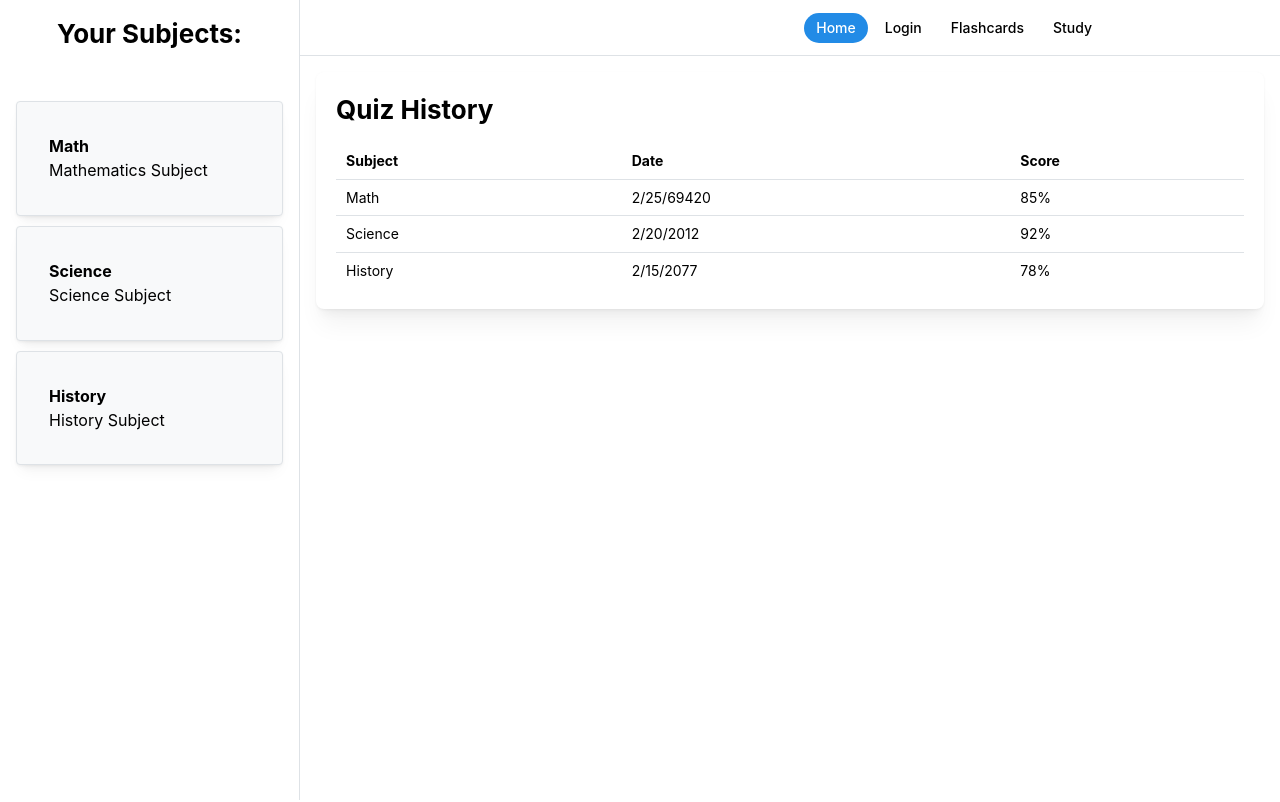
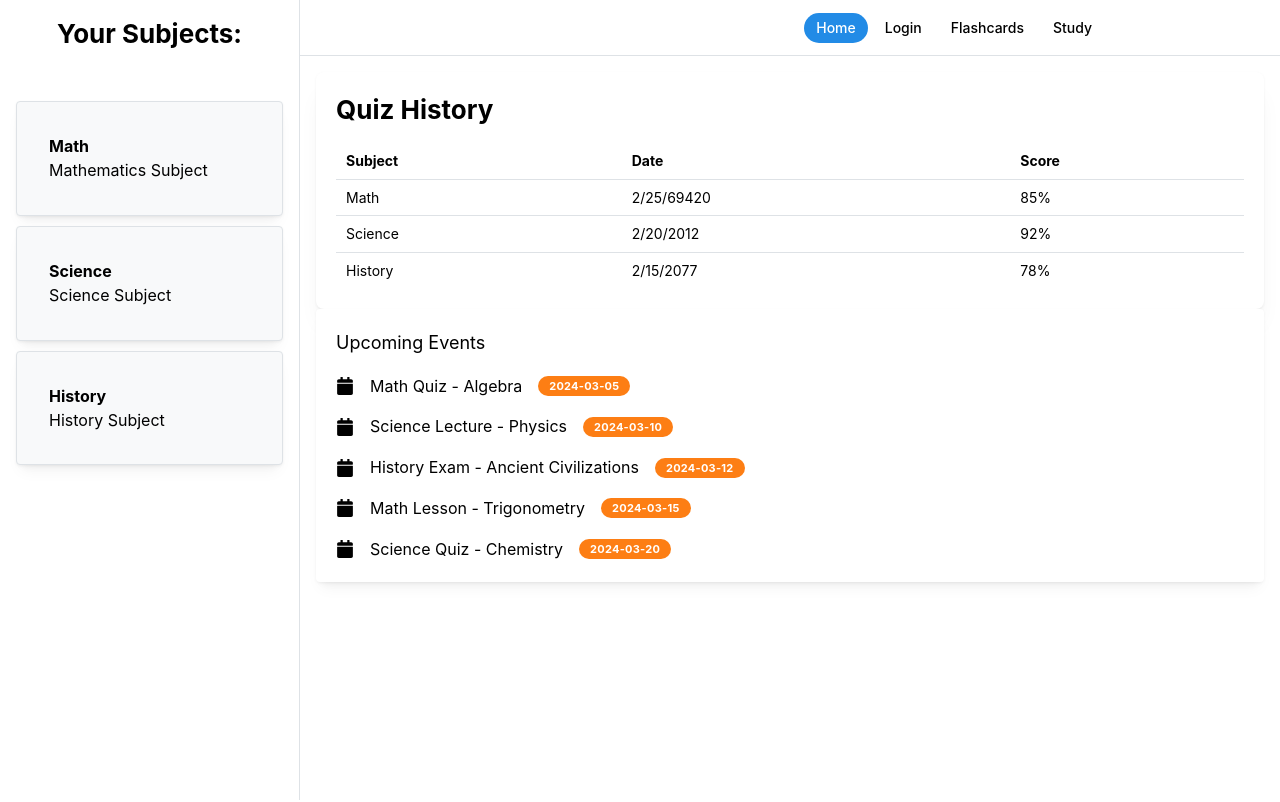
Before and after one commit to ZhengBenjamin/Flashify, a React (Vite) app in the folder client/: page /studyinterface in a window 1280 px wide. Shown: the top 802 px of the page. Built offline with nearby package versions, Linux system fonts and the light colour scheme; the HTML template or start-up script is replaced by a standard one.

Commit message:
Added Events

```diff
--- a/client/package.json
+++ b/client/package.json
@@ -33,6 +33,7 @@
     "icons-react": "^3.7.1",
     "react": "^18.3.1",
     "react-dom": "^18.3.1",
+    "react-icons": "^5.5.0",
     "react-router-dom": "^7.1.5",
     "recharts": "^2.15.0",
     "tabler": "^1.0.0"
--- /dev/null
+++ b/client/src/assets/components/jsx/Events.jsx
@@ -0,0 +1,19 @@
+import { Card, Text, Group, Badge } from '@mantine/core';
+import { FaCalendar } from "react-icons/fa";
+
+export default function Events({ events }) {
+  return (
+    <Card shadow="sm" p="lg">
+      <Text size="lg" weight={500}>Upcoming Events</Text>
+      {events.map((event, index) => (
+        <Group key={index} position="apart" mt="md">
+          <Group>
+            <FaCalendar size={18} />
+            <Text>{event.name}</Text>
+          </Group>
+          <Badge color="orange">{event.date}</Badge>
+        </Group>
+      ))}
+    </Card>
+  );
+}
--- a/client/src/assets/pages/Study.jsx
+++ b/client/src/assets/pages/Study.jsx
@@ -3,6 +3,7 @@ import { useDisclosure } from '@mantine/hooks';
 import Header from '../components/jsx/Header';
 import SubjectNavbar from '../components/jsx/SubjectNavbar';
 import QuizHistory from '../components/jsx/QuizHistory';
+import Events from '../components/jsx/Events';
 
 // TODO: Link to DB both are example data
 const subjects = [
@@ -16,6 +17,45 @@ const quizHistory = [
   { subject: 'Science', date: '2012-02-20', score: 92 },
   { subject: 'History', date: '2077-02-15', score: 78 },
 ];
+
+const events = [
+  {
+    name: 'Math Quiz - Algebra',
+    date: '2024-03-05',
+    time: '10:00 AM',
+    description: 'Test your knowledge of Algebraic equations.',
+    location: 'Online',
+  },
+  {
+    name: 'Science Lecture - Physics',
+    date: '2024-03-10',
+    time: '2:00 PM',
+    description: 'Join us for a detailed lecture on the basics of Physics.',
+    location: 'Room 203',
+  },
+  {
+    name: 'History Exam - Ancient Civilizations',
+    date: '2024-03-12',
+    time: '1:00 PM',
+    description: 'Final exam covering Ancient Civilizations.',
+    location: 'Online',
+  },
+  {
+    name: 'Math Lesson - Trigonometry',
+    date: '2024-03-15',
+    time: '11:00 AM',
+    description: 'Learn the fundamentals of Trigonometry and its applications.',
+    location: 'Room 101',
+  },
+  {
+    name: 'Science Quiz - Chemistry',
+    date: '2024-03-20',
+    time: '9:00 AM',
+    description: 'Test your knowledge of the periodic table and chemical reactions.',
+    location: 'Online',
+  },
+];
+
 
 export default function Study() {
   const [opened, { toggle }] = useDisclosure();
@@ -39,6 +79,7 @@ export default function Study() {
 
         {/* Quiz History Section */}
         <QuizHistory quizzes={quizHistory} />
+        <Events events={events} />
       </AppShell.Main>
     </AppShell>
   );
```
Also changed, not shown: 1 other file (tests, documents, lock files or other folders).
